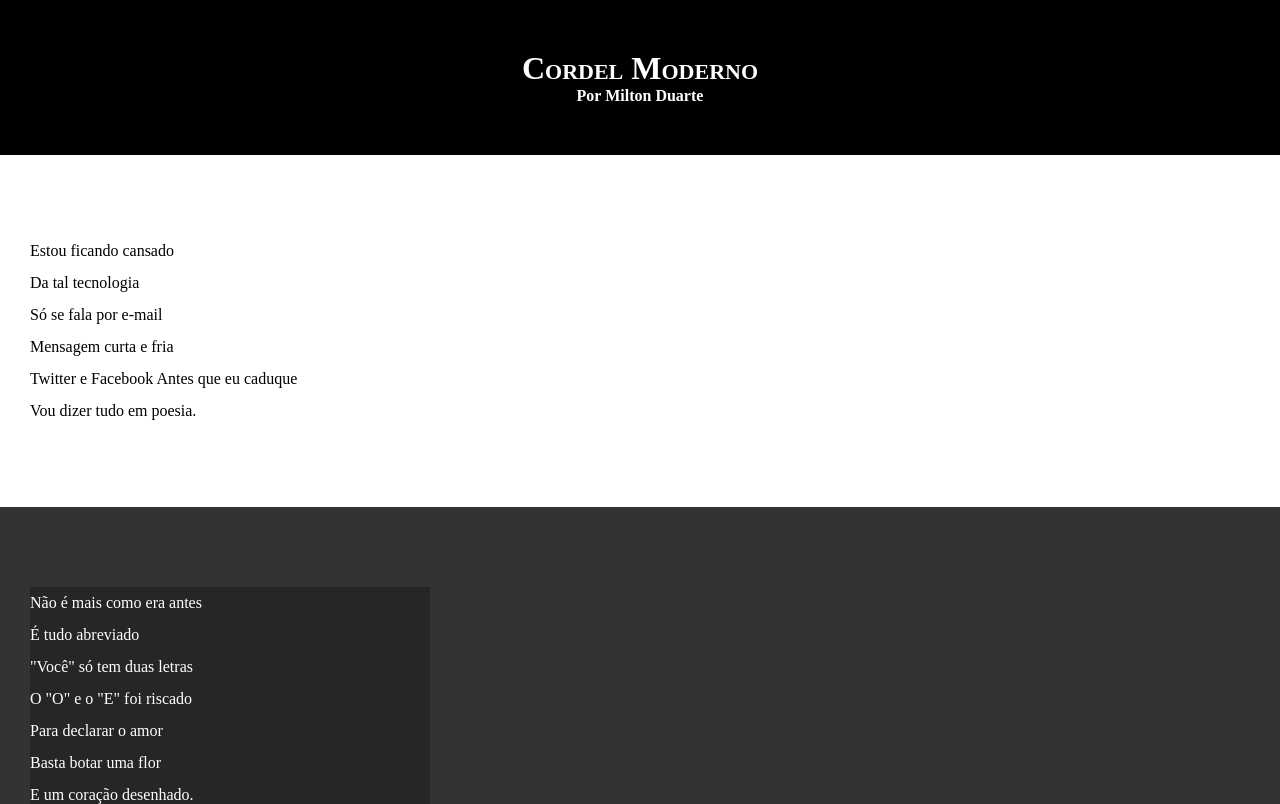
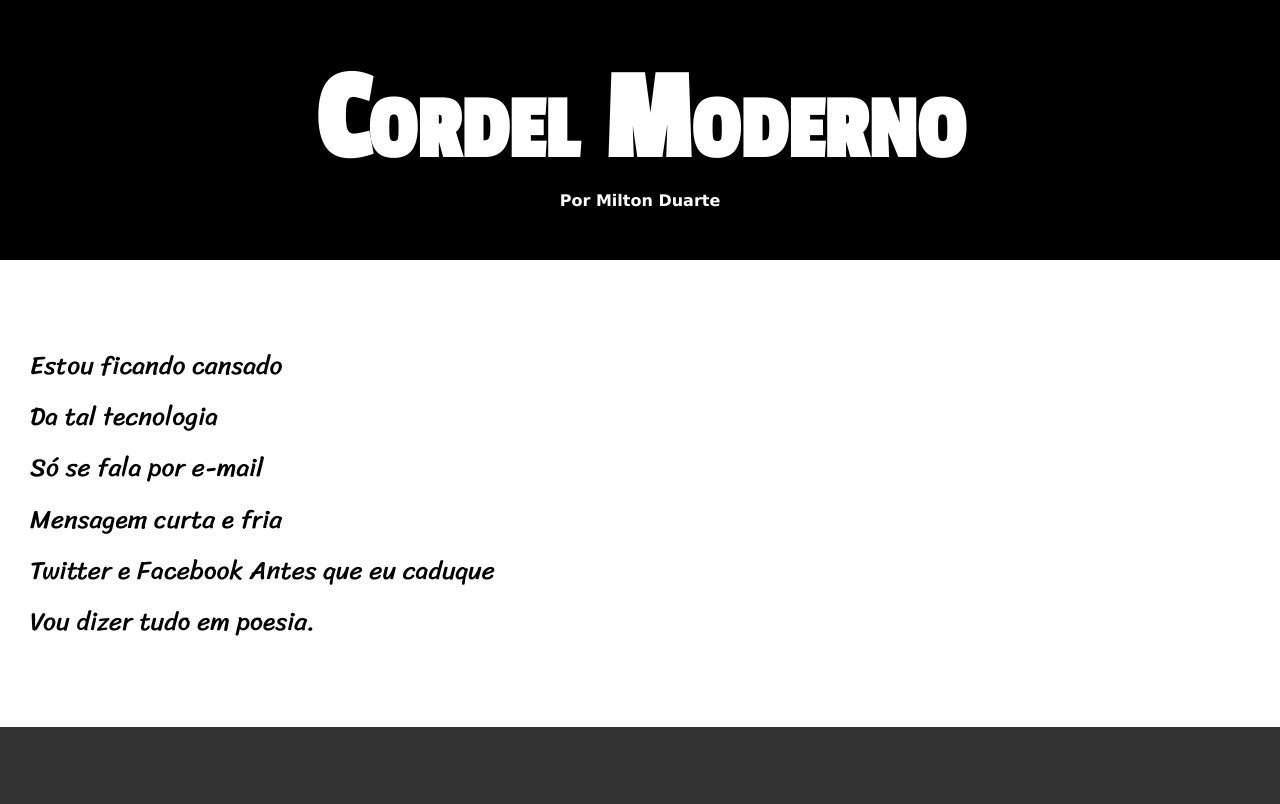
Before and after one commit to Korvo2Tuirow/Desafio12, a plain HTML site: page index.html in a window 1280 px wide. Shown: the top 804 px of the page. Drawn offline with Linux system fonts and the light colour scheme.

Commit message:
v3
add fontes

```diff
--- a/style.css
+++ b/style.css
@@ -1,4 +1,13 @@
 @charset "UTF-8";
+
+@import url('https://fonts.googleapis.com/css2?family=Passion+One&display=swap');
+@import url('https://fonts.googleapis.com/css2?family=Sriracha&display=swap');
+
+:root{
+    --fonte1: Verdana, Geneva, Tahoma, sans-serif;
+    --fonte2: 'Passion One', cursive;
+    --fonte3: 'Sriracha', cursive;
+}
 
 *{
     margin: 0px;
@@ -10,6 +19,7 @@ html, body{
 
     min-height: 100vh;
     background-color: darkgray;
+    font-family: var(--fonte1);
 }
 
 header{
@@ -21,6 +31,8 @@ header > h1{
     padding-top: 50px;
     /*text-transform: uppercase;*/
     font-variant: small-caps;
+    font-family: var(--fonte2);
+    font-size: 10vw;
 
 }
 
@@ -44,6 +56,8 @@ section{
     padding-bottom: 10vh;
     line-height: 2em;
     padding-left: 30px;
+    font-family: var(--fonte3);
+    font-size: 2vw;
 }
 
 section.normal{
@@ -57,7 +71,8 @@ section.imagem{
 }
 
 section.imagem > p{
-    width: 400px;
+    display: inline-block;
+    padding: 5px;
     background-color: rgba(0, 0, 0, 0.253);
 }
 
```
